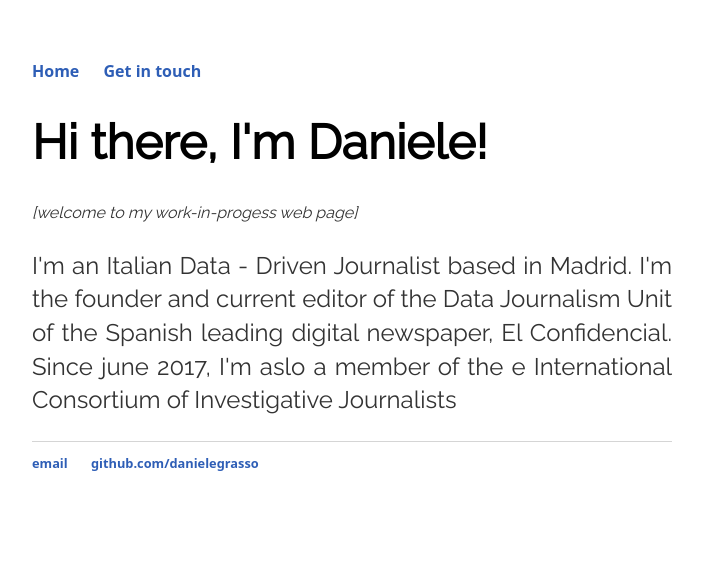
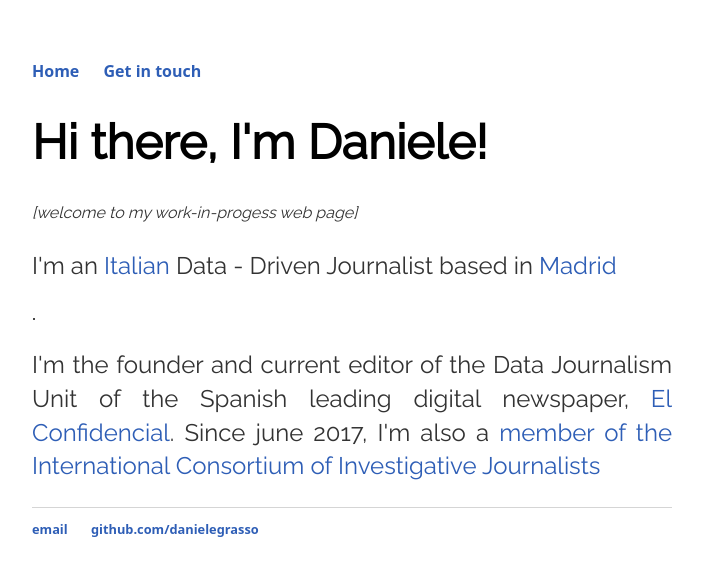
Before and after one commit to danielegrasso/danielegrasso.github.io, a Jekyll site: the page built from index.html, in a window 1280 px wide. Shown: the top 576 px of the page, without its empty margins (288-991 px from the left). Built offline with Jekyll 4.4.1, drawn with Linux system fonts in a browser that asks for light colours.

Commit message:
Update index.html

```diff
--- a/index.html
+++ b/index.html
@@ -4,4 +4,5 @@ title: Daniele Grasso, Data Journalist
 ---
 <div class="blurb">
 	<h1>Hi there, I'm Daniele!</h1> <p style="font-size:1em; font-style:italic;">[welcome to my work-in-progess web page]</p>
-	<p>I'm an Italian Data - Driven Journalist based in Madrid. I'm the founder and current editor of the Data Journalism Unit of the Spanish leading digital newspaper, El Confidencial. Since june 2017, I'm aslo a member of the e International Consortium of Investigative Journalists </p>
+	<p>I'm an <a href="https://www.instagram.com/p/BOXp7BjD_lz/" target="_blank">Italian</a> Data - Driven Journalist based in <a href="https://www.flickr.com/photos/bluesorchid/4324530085/in/album-72157623374186856/" target="_blank">Madrid</a></p>.
+	<p>I'm the founder and current editor of the Data Journalism Unit of the Spanish leading digital newspaper, <a href="https://www.elconfidencial.com" target="_blank">El Confidencial</a>. Since june 2017, I'm also a <a href="https://www.icij.org/journalists/daniele-grasso/" target="_blank">member of the International Consortium of Investigative Journalists </p>
```
